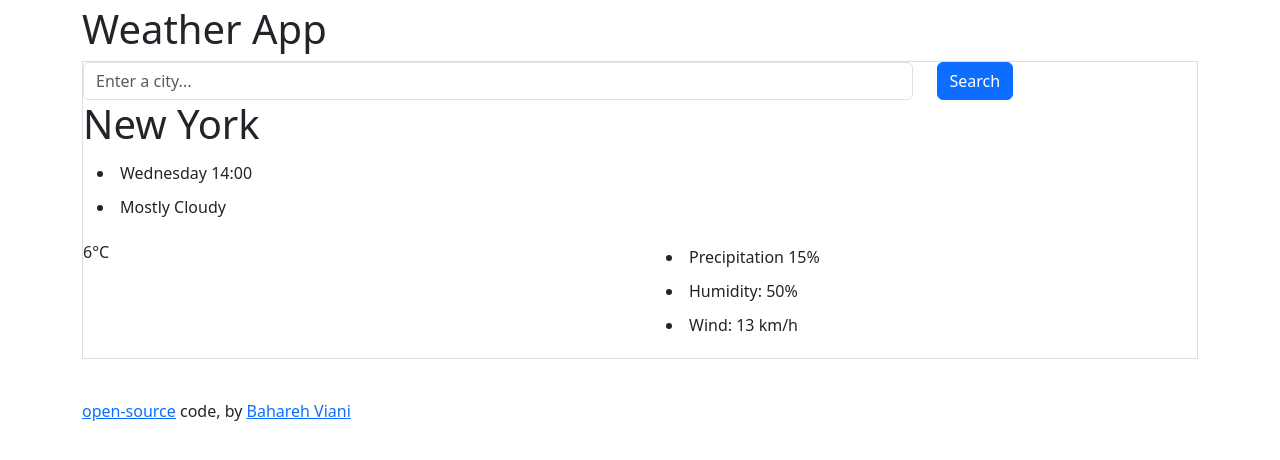
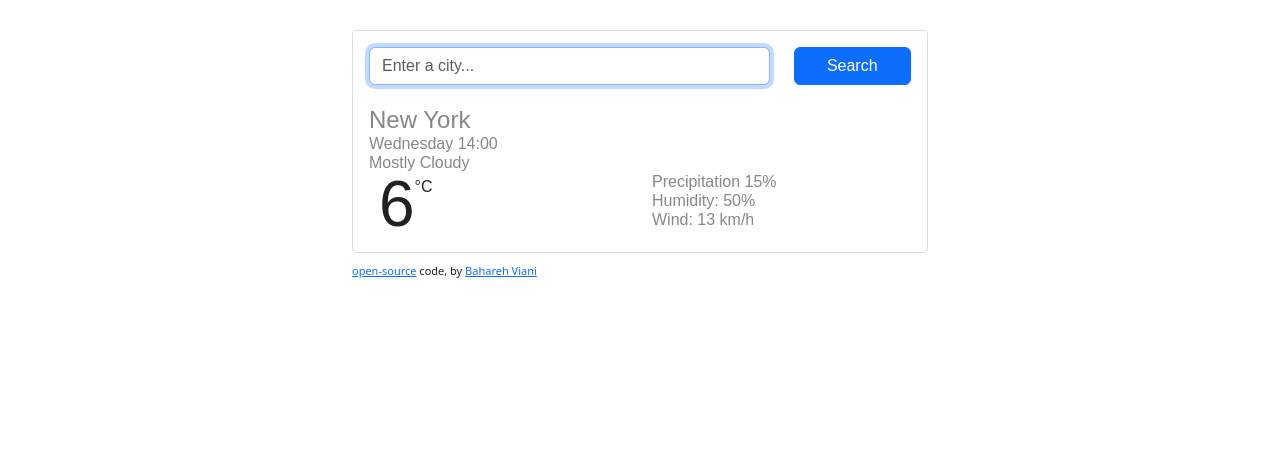
Before and after one commit to BaharehViani/weather-app-react, a React (Create React App) app: page / in a window 1280 px wide. Shown: the top 460 px of the page. Built offline with nearby package versions, Linux system fonts and the light colour scheme.

Commit message:
some styles added

```diff
--- a/src/App.css
+++ b/src/App.css
@@ -1,19 +1,9 @@
 .App {
-  padding: 5px 40px;
+  max-width: 600px;
+  margin: 30px auto;
 }
 
-li {
-  padding: 5px;
+.App footer {
+  font-size: 11px;
+  margin: 10px 0;
 }
-
-ul li img {
-  vertical-align: middle;
-}
-
-input {
-  padding: 8px;
-}
-
-footer {
-  margin-top: 40px;
-}
--- a/src/App.js
+++ b/src/App.js
@@ -5,7 +5,6 @@ function App() {
   return (
     <div className="App">
       <div className="container">
-        <h1>Weather App</h1>
         <Weather defaultCity="New York"/>
         <footer><a href="https://github.com/BaharehViani/weather-app-react">open-source</a> code, by <a href="https://github.com/BaharehViani">Bahareh Viani</a></footer>
       </div>
--- a/src/Weather.css
+++ b/src/Weather.css
@@ -1,3 +1,49 @@
 .Weather {
+    font-family: arial, sans-serif;
     border: 1px solid #dadde1;
+    color: rgb(135, 135, 135);
+    padding: 16px;
+    border-radius: 4px;
 }
+
+.Weather h1 {
+    font-size: 24px;
+    font-weight: 100;
+    line-height: 29px;
+    margin: 20px 0 0 0;
+}
+
+.Weather ul {
+  margin: 0;
+  padding: 0;
+}
+
+.Weather li {
+  font-size: 16px;
+  font-weight: 100;
+  line-height: 19px;
+  list-style: none;
+}
+
+.Weather .temperature {
+  font-weight: bold;
+  color: rgb(33, 33, 33);
+  font-size: 64px;
+  line-height: 64px;
+  margin-left: 5px;
+  font-weight: 400;
+  margin-left: 10px;
+}
+
+.Weather .unit {
+  color: rgb(33, 33, 33);
+  font-size: 16px;
+  font-weight: 400;
+  position: relative;
+  line-height: 1;
+  top: -34px;
+}
+
+.Weather canvas {
+  margin: 10px auto;
+}
--- a/src/Weather.js
+++ b/src/Weather.js
@@ -3,7 +3,6 @@ import axios from "axios";
 import "./Weather.css";
 
 export default function Weather() {
-
   // const apiKey = "4bada4e2ef8cba4745bcdtf450236obd";
   // const apiUrl = `https://api.shecodes.io/weather/v1/current?query=${city}&key=${apiKey}`;
 
@@ -12,10 +11,19 @@ export default function Weather() {
       <form>
         <div className="row">
           <div className="col-9">
-            <input type="search" placeholder="Enter a city..." className="form-control"/>
+            <input
+              type="search"
+              placeholder="Enter a city..."
+              className="form-control"
+              autoFocus="on"
+            />
           </div>
           <div className="col-3">
-            <input type="submit" value="Search" className="btn btn-primary"/>
+            <input
+              type="submit"
+              value="Search"
+              className="btn btn-primary w-100"
+            />
           </div>
         </div>
       </form>
@@ -27,7 +35,8 @@ export default function Weather() {
       <div className="row">
         <div className="col-6">
           <img src="#" alt=""></img>
-          6°C
+          <span className="temperature">6</span>
+          <span className="unit">°C</span>
         </div>
         <div className="col-6">
           <ul>
```
